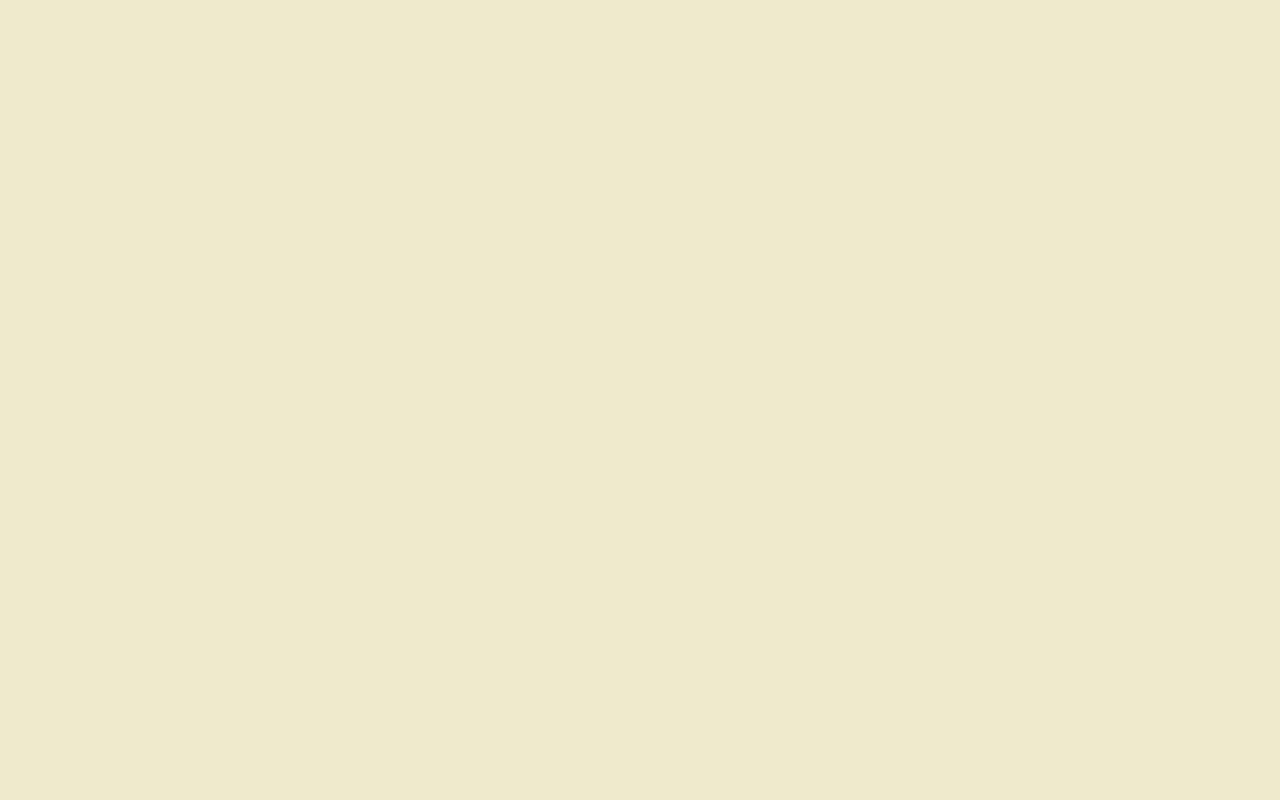
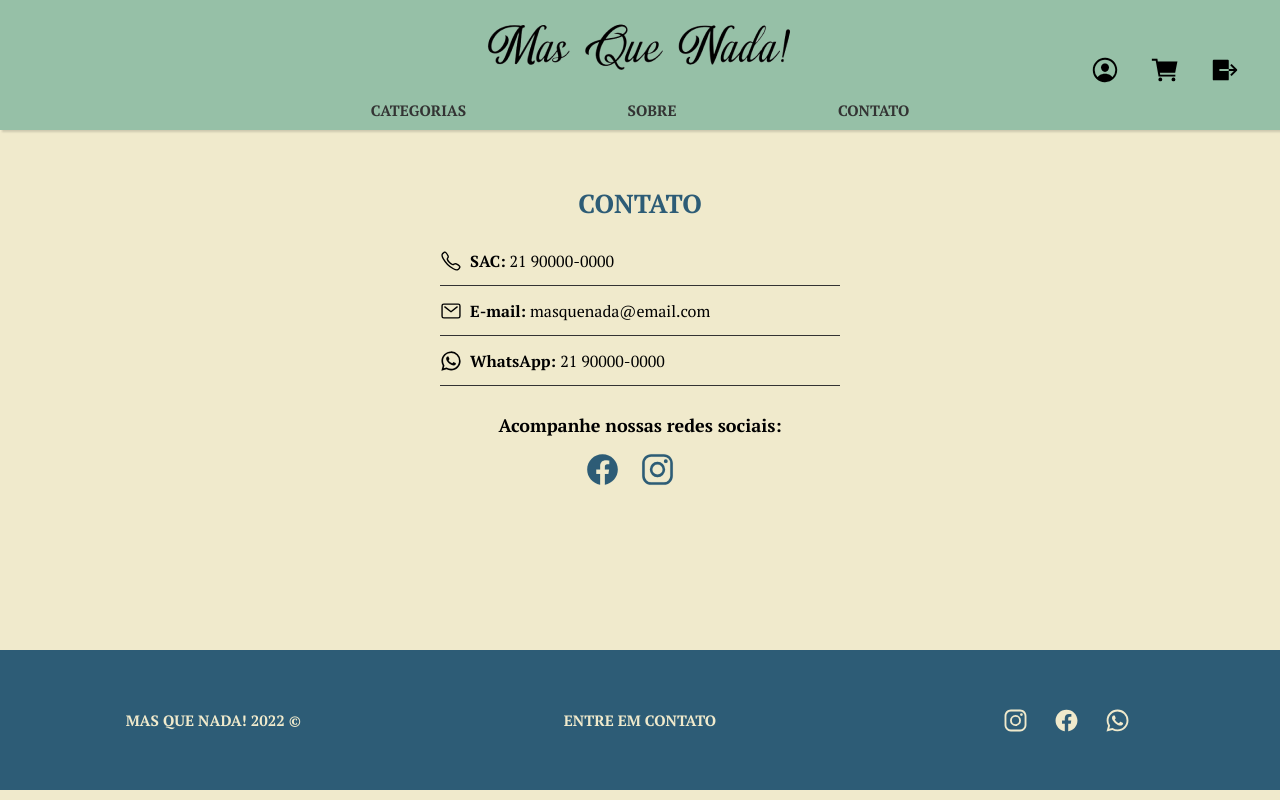
Before and after one commit to carloshnp/projeto15-masquenada-front, a React (Create React App) app: page /contact in a window 1280 px wide. Before the commit this address had no page. Built offline with nearby package versions, Linux system fonts and the light colour scheme.

Commit message:
feat: AboutUs and Contact routes created

```diff
--- a/src/App.js
+++ b/src/App.js
@@ -4,6 +4,8 @@ import SignIn from "./pages/Auth/SignIn";
 import SignUp from "./pages/Auth/SignUp";
 import Checkout from "./pages/Checkout/Checkout";
 import Sucess from "./pages/Checkout/Sucess";
+import AboutUs from "./pages/Infos/AboutUs";
+import Contact from "./pages/Infos/Contact";
 
 export default function App() {
   return (
@@ -14,6 +16,8 @@ export default function App() {
           <Route path="/sign-in" element={<SignIn />} />
           <Route path="/checkout" element={<Checkout />} />
           <Route path="/sucess" element={<Sucess />} />
+          <Route path="/about-us" element={<AboutUs />} />
+          <Route path="/contact" element={<Contact />} />
         </Routes>
     </BrowserRouter>
   );
--- a/src/components/Footer.js
+++ b/src/components/Footer.js
@@ -1,10 +1,13 @@
+import { Link } from "react-router-dom";
 import styled from "styled-components";
 
 export default function Footer() {
   return (
     <FooterContainer>
       <h1>MAS QUE NADA! 2022 ©</h1>
-      <h2>ENTRE EM CONTATO</h2>
+      <Link to="/contact">
+        <h2>ENTRE EM CONTATO</h2>
+      </Link>
       <div>
         <ion-icon name="logo-instagram"></ion-icon>
         <ion-icon name="logo-facebook"></ion-icon>
--- a/src/components/Header.js
+++ b/src/components/Header.js
@@ -10,9 +10,24 @@ export default function Header() {
       </Link>
 
       <Menu>
-        <span>Categorias</span>
-        <span>Sobre</span>
-        <span>Cupons</span>
+        <div className="categories">
+          <span>Categorias</span>
+
+          <div className="menu-categories">
+            <p>Todos os produtos</p>
+            <p>Roupas</p>
+            <p>Chuteiras</p>
+            <p>Acessórios</p>
+            <p>Masculino</p>
+            <p>Feminino</p>
+          </div>
+        </div>
+        <Link to="/about-us">
+          <span>Sobre</span>
+        </Link>
+        <Link to="/contact">
+          <span>Contato</span>
+        </Link>
       </Menu>
 
       <Icons>
@@ -52,12 +67,48 @@ const Menu = styled.div`
   display: flex;
   justify-content: space-around;
 
+  .categories {
+    position: relative;
+    &:hover {
+      .menu-categories {
+        display: flex;
+      }
+    }
+
+    .menu-categories {
+    width: 170px;
+    height: 190px;
+    background-color: #96C0A7;
+    color: #F0EACC;
+    font-weight: 700;
+    line-height: 1.8;
+    display: none;
+    flex-direction: column;
+    justify-content: center;
+    align-items: flex-start;
+    padding: 0px 10px;
+    position: absolute;
+    top: 20px;
+    left: 0;
+
+    p {
+      width: 150px;
+      cursor: pointer;
+      transition: all 0.4s;
+      &:hover {
+        color: #2D5C76;
+      }
+    }
+  }
+}
+
   span {
     cursor: pointer;
     font-size: 15px;
     font-weight: 700;
     color: #333333;
     text-transform: uppercase;
+    padding-bottom: 10px;
   }
 `
 
--- a/src/pages/Auth/SignIn.js
+++ b/src/pages/Auth/SignIn.js
@@ -90,7 +90,7 @@ const SignInContainer = styled.div`
   }
 
   h2 {
-    font-size: 14px;
+    font-size: 15px;
     text-decoration: underline;
     margin-bottom: 30px;
     cursor: pointer;
--- a/src/pages/Auth/SignUp.js
+++ b/src/pages/Auth/SignUp.js
@@ -118,7 +118,7 @@ const SignUpContainer = styled.div`
   }
 
   h2 {
-    font-size: 14px;
+    font-size: 15px;
     text-decoration: underline;
     margin-bottom: 30px;
     cursor: pointer;
--- /dev/null
+++ b/src/pages/Infos/AboutUs.js
@@ -0,0 +1,39 @@
+import styled from "styled-components";
+import Footer from "../../components/Footer";
+import Header from "../../components/Header";
+
+export default function AboutUs() {
+  return (
+    <>
+      <Header />
+        <AboutUsContainer>
+          <h1>CONHEÇA NOSSA MARCA</h1>
+          <p>Lorem Ipsum is simply dummy text of the printing and typesetting industry. Lorem Ipsum has been the industry's standard dummy text ever since the 1500s, when an unknown printer took a galley of type and scrambled it to make a type specimen book. It has survived not only five centuries, but also the leap into electronic typesetting, remaining essentially unchanged. It was popularised in the 1960s with the release of Letraset sheets containing Lorem Ipsum passages, and more recently with desktop publishing software like Aldus PageMaker including versions of Lorem Ipsum.</p>
+        </AboutUsContainer>
+      <Footer />
+    </>
+  )
+}
+
+const AboutUsContainer = styled.div`
+  width: 100vw;
+  max-width: 600px;
+  margin: 0 auto;
+  height: 460px;
+  display: flex;
+  flex-direction: column;
+  align-items: center;
+  margin-top: 190px;
+
+  h1 {
+    margin-bottom: 20px;
+    font-weight: 700;
+    font-size: 26px;
+    color: #2D5C76;
+  }
+
+  p {
+    text-align: justify;
+    line-height: 1.4;
+  }
+`
--- /dev/null
+++ b/src/pages/Infos/Contact.js
@@ -0,0 +1,85 @@
+import styled from "styled-components";
+import Header from "../../components/Header";
+import Footer from "../../components/Footer";
+
+export default function Contact() {
+  return (
+    <>
+      <Header />
+      <ContactContainer>
+        <h1>CONTATO</h1>
+
+        <div>
+          <ion-icon name="call-outline"></ion-icon>
+          <span><strong>SAC:</strong> 21 90000-0000</span>
+        </div>
+        <div>
+          <ion-icon name="mail-outline"></ion-icon>
+          <span><strong>E-mail:</strong> masquenada@email.com</span>
+        </div>
+        <div>
+        <ion-icon name="logo-whatsapp"></ion-icon>
+          <span><strong>WhatsApp: </strong> 21 90000-0000</span>
+        </div>
+
+        <h2>Acompanhe nossas redes sociais:</h2>
+        <div className="socialmedia">
+          <ion-icon name="logo-facebook"></ion-icon>
+          <ion-icon name="logo-instagram"></ion-icon>
+        </div>
+      </ContactContainer>
+      <Footer />
+    </>
+  )
+}
+
+const ContactContainer = styled.div`
+  width: 100vw;
+  max-width: 600px;
+  margin: 0 auto;
+  height: 460px;
+  display: flex;
+  flex-direction: column;
+  align-items: center;
+  margin-top: 190px;
+  font-size: 16px;
+
+  h1 {
+    margin-bottom: 20px;
+    font-weight: 700;
+    font-size: 26px;
+    color: #2D5C76;
+  }
+
+  h2 {
+    font-size: 18px;
+    margin: 30px 0px 10px 0px;
+    font-weight: 700;
+  }
+
+  div {
+    width: 100%;
+    max-width: 400px;
+    height: 50px;
+    display: flex;
+    justify-content: flex-start;
+    align-items: center;
+    border-bottom: 1px solid #333333;
+
+    ion-icon {
+    margin-right: 8px;
+    font-size: 22px;
+    }
+  }
+
+  .socialmedia {
+    justify-content: center;
+    border-bottom: 0px;
+    color: #2D5C76;
+
+    ion-icon {
+      margin-right: 20px;
+      font-size: 35px;
+    }
+  }
+`
```
